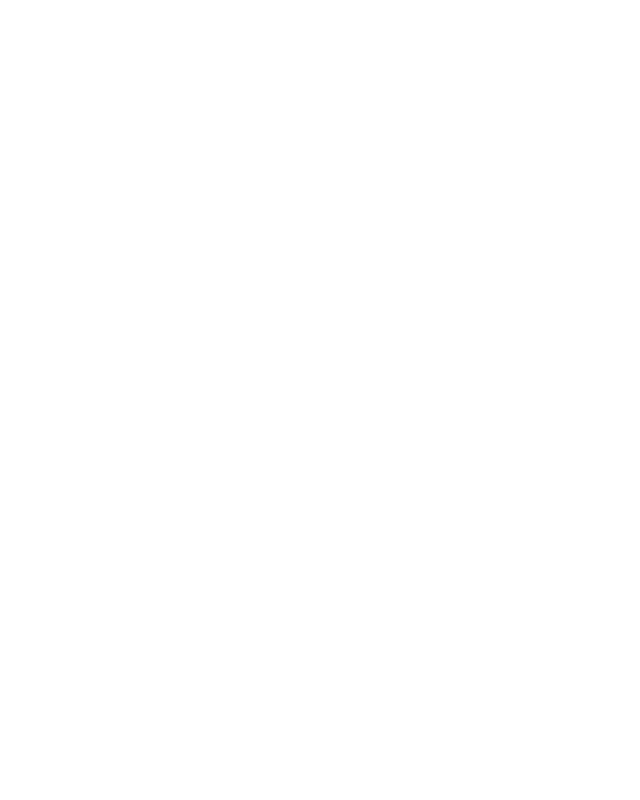
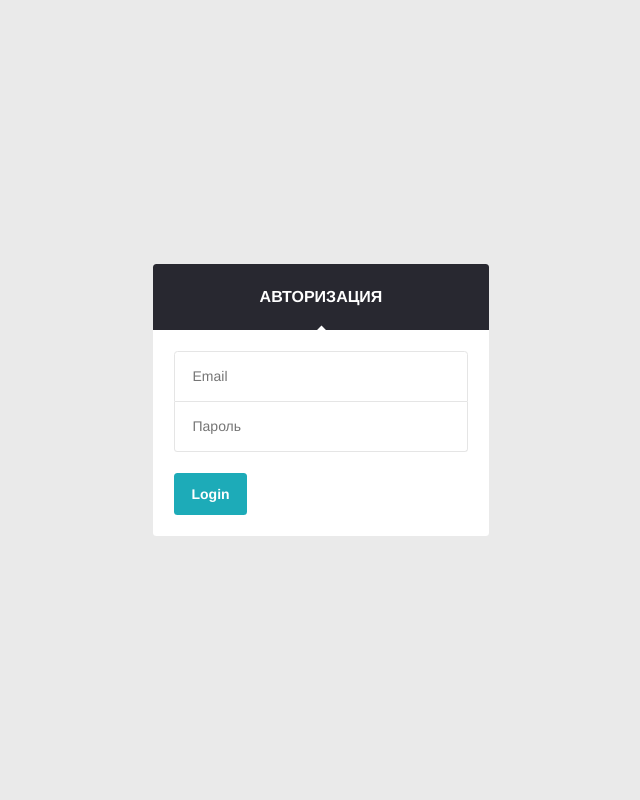
Before and after one commit to pembrock/test_editor, a PHP site: page /admin/index.php in a window 1280 px wide. Before the commit the part shown is empty. Shown: the whole page, without its empty margins (319-959 px from the left). Run offline with PHP 8.4, Linux system fonts and the light colour scheme; some libraries are stand-ins or nearby versions.

Commit message:
add templates

```diff
--- /dev/null
+++ b/admin/css/login.css
@@ -0,0 +1,200 @@
+/* helpers/align.css */
+
+.align {
+  -webkit-box-align: center;
+      -ms-flex-align: center;
+          align-items: center;
+  display: -webkit-box;
+  display: -ms-flexbox;
+  display: flex;
+  -webkit-box-pack: center;
+      -ms-flex-pack: center;
+          justify-content: center;
+}
+
+/* helpers/grid.css */
+
+.grid {
+  margin-left: auto;
+  margin-right: auto;
+  max-width: 24em;
+  width: 90%;
+}
+
+/* helpers/icon.css */
+
+.icon {
+  display: inline-block;
+  height: 1.25em;
+  line-height: 1.25em;
+  margin-right: 0.625em;
+  text-align: center;
+  vertical-align: middle;
+  width: 1.25em;
+}
+
+.icon--info {
+  background-color: #e5e5e5;
+  border-radius: 50%;
+}
+
+/* layout/base.css */
+
+*,
+*::before,
+*::after {
+  -webkit-box-sizing: inherit;
+          box-sizing: inherit;
+}
+
+html {
+  -webkit-box-sizing: border-box;
+          box-sizing: border-box;
+  height: 100%;
+}
+
+body {
+  background-color: #eaeaea;
+  font-family: 'Helvetica', 'Arial', sans-serif;
+  font-size: 14px;
+  font-size: 0.875rem;
+  font-weight: 400;
+  line-height: 1.5;
+  margin: 0;
+  min-height: 100%;
+}
+
+/* modules/anchor.css */
+
+a {
+  color: inherit;
+  text-decoration: none;
+  -webkit-transition: color 0.3s;
+  transition: color 0.3s;
+}
+
+a:hover {
+  color: #1dabb8;
+}
+
+/* modules/form.css */
+
+fieldset {
+  border: none;
+  margin: 0;
+}
+
+input {
+  -webkit-appearance: none;
+     -moz-appearance: none;
+          appearance: none;
+  border: none;
+  font: inherit;
+  margin: 0;
+  outline: none;
+  padding: 0;
+}
+
+input[type='submit'] {
+  cursor: pointer;
+}
+
+.form input[type='email'],
+.form input[type='password'] {
+  width: 100%;
+}
+
+/* modules/login.css */
+
+.login__header {
+  background-color: #282830;
+  border-top-left-radius: 0.25em;
+  border-top-right-radius: 0.25em;
+  color: #fff;
+  padding: 1.5em;
+  text-align: center;
+  text-transform: uppercase;
+}
+
+.login__title {
+  font-size: 16px;
+  font-size: 1rem;
+  margin: 0;
+}
+
+.login__body {
+  background-color: #fff;
+  padding: 1.5em;
+  position: relative;
+}
+
+.login__body::before {
+  background-color: #fff;
+  content: '';
+  height: 0.5em;
+  left: 50%;
+  margin-left: -0.25em;
+  margin-top: -0.25em;
+  position: absolute;
+  top: 0;
+  -webkit-transform: rotate(45deg);
+          transform: rotate(45deg);
+  width: 0.5em;
+}
+
+.login input[type='email'],
+.login input[type='password'] {
+  border: 0.0625em solid #e5e5e5;
+  padding: 1em 1.25em;
+}
+
+.login input[type='email'] {
+  border-top-left-radius: 0.25em;
+  border-top-right-radius: 0.25em;
+}
+
+.login input[type='password'] {
+  border-bottom-left-radius: 0.25em;
+  border-bottom-right-radius: 0.25em;
+  border-top: 0;
+}
+
+.login input[type='submit'] {
+  background-color: #1dabb8;
+  border-radius: 0.25em;
+  color: #fff;
+  font-weight: 700;
+  -webkit-box-ordinal-group: 2;
+      -ms-flex-order: 1;
+          order: 1;
+  padding: 0.75em 1.25em;
+  -webkit-transition: background-color 0.3s;
+  transition: background-color 0.3s;
+}
+
+.login input[type='submit']:focus,
+.login input[type='submit']:hover {
+  background-color: #198d98;
+}
+
+.login__footer {
+  -webkit-box-align: center;
+      -ms-flex-align: center;
+          align-items: center;
+  background-color: #fff;
+  border-bottom-left-radius: 0.25em;
+  border-bottom-right-radius: 0.25em;
+  display: -webkit-box;
+  display: -ms-flexbox;
+  display: flex;
+  -webkit-box-pack: justify;
+      -ms-flex-pack: justify;
+          justify-content: space-between;
+  padding-bottom: 1.5em;
+  padding-left: 1.5em;
+  padding-right: 1.5em;
+}
+
+.login__footer p {
+  margin: 0;
+}
--- a/admin/index.php
+++ b/admin/index.php
@@ -5,3 +5,15 @@
  * Date: 10.12.17
  * Time: 19:24
  */
+
+require_once __DIR__ . '/../inc/config.inc.php';
+
+use Editor\Common\Authorization;
+
+$loader = new Twig_Loader_Filesystem(__DIR__ . '/templates');
+$twig->setLoader($loader);
+
+
+
+$template = $twig->load('login.twig');
+echo $template->render();
--- /dev/null
+++ b/admin/templates/index.twig
@@ -0,0 +1 @@
+<h1>Test admin</h1>
--- /dev/null
+++ b/admin/templates/login.twig
@@ -0,0 +1,31 @@
+<!DOCTYPE html>
+<html lang="en" >
+<head>
+    <meta charset="UTF-8">
+    <title>Login</title>
+    <link rel="stylesheet" href="/admin/css/login.css">
+</head>
+
+<body class="align">
+<div class="grid">
+    <form action="/" method="post" class="form login">
+        <header class="login__header">
+            <h3 class="login__title">Авторизация</h3>
+        </header>
+
+        <div class="login__body">
+            <div class="form__field">
+                <input type="email" placeholder="Email" required>
+            </div>
+            <div class="form__field">
+                <input type="password" placeholder="Пароль" required>
+            </div>
+        </div>
+
+        <footer class="login__footer">
+            <input type="submit" value="Login">
+        </footer>
+    </form>
+</div>
+</body>
+</html>
--- /dev/null
+++ b/inc/config.inc.php
@@ -0,0 +1,16 @@
+<?php
+/**
+ * Created by PhpStorm.
+ * User: pembrock
+ * Date: 11.12.17
+ * Time: 22:19
+ */
+
+require_once __DIR__ . "/../vendor/autoload.php";
+
+$loader = new Twig_Loader_Filesystem(__DIR__ . '/../templates');
+$twig = new Twig_Environment($loader, array(
+    'cache' => false,
+    'debug' => true,
+));
+$twig->addExtension(new Twig_Extension_Debug());
--- a/index.php
+++ b/index.php
@@ -5,3 +5,8 @@
  * Date: 10.12.17
  * Time: 19:43
  */
+
+require_once __DIR__ . '/inc/config.inc.php';
+
+$template = $twig->load('index.twig');
+echo $template->render();
--- a/lib/Common/Authorization.php
+++ b/lib/Common/Authorization.php
@@ -35,7 +35,6 @@ class Authorization implements IAuthorization
             $result = $query->fetch(PDO::FETCH_ASSOC);
             if (!empty($result)) {
                 if ($result['sid'] == session_id()) {
-                    $this->updateLastActive($result['id']);
                     return true;
                 }
             }
@@ -48,7 +47,6 @@ class Authorization implements IAuthorization
             $additional_hash = Password::encode($result['id'] . self::HASH_VAL);
             $hash = Password::encode($result['password'] . $additional_hash);
             if ($hash == $_COOKIE['hash']) {
-                $this->updateLastActive($_COOKIE['uid']);
                 $sid = session_id();
                 $query = $this->db->prepare('UPDATE users SET sid = :sid WHERE id = :uid');
                 $query->bindParam(':sid', $sid);
--- /dev/null
+++ b/templates/index.twig
@@ -0,0 +1 @@
+<h2>Test template</h2>
```
